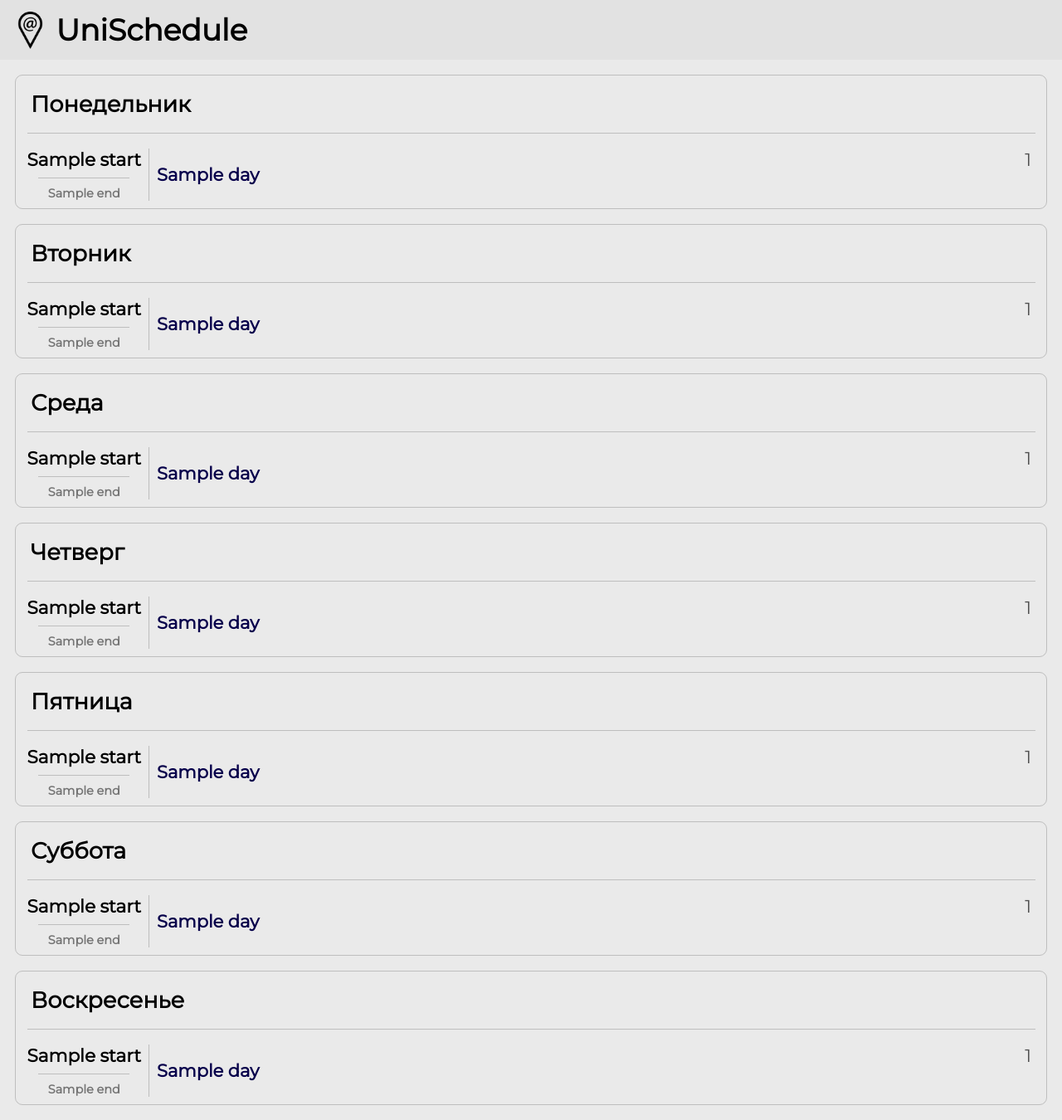
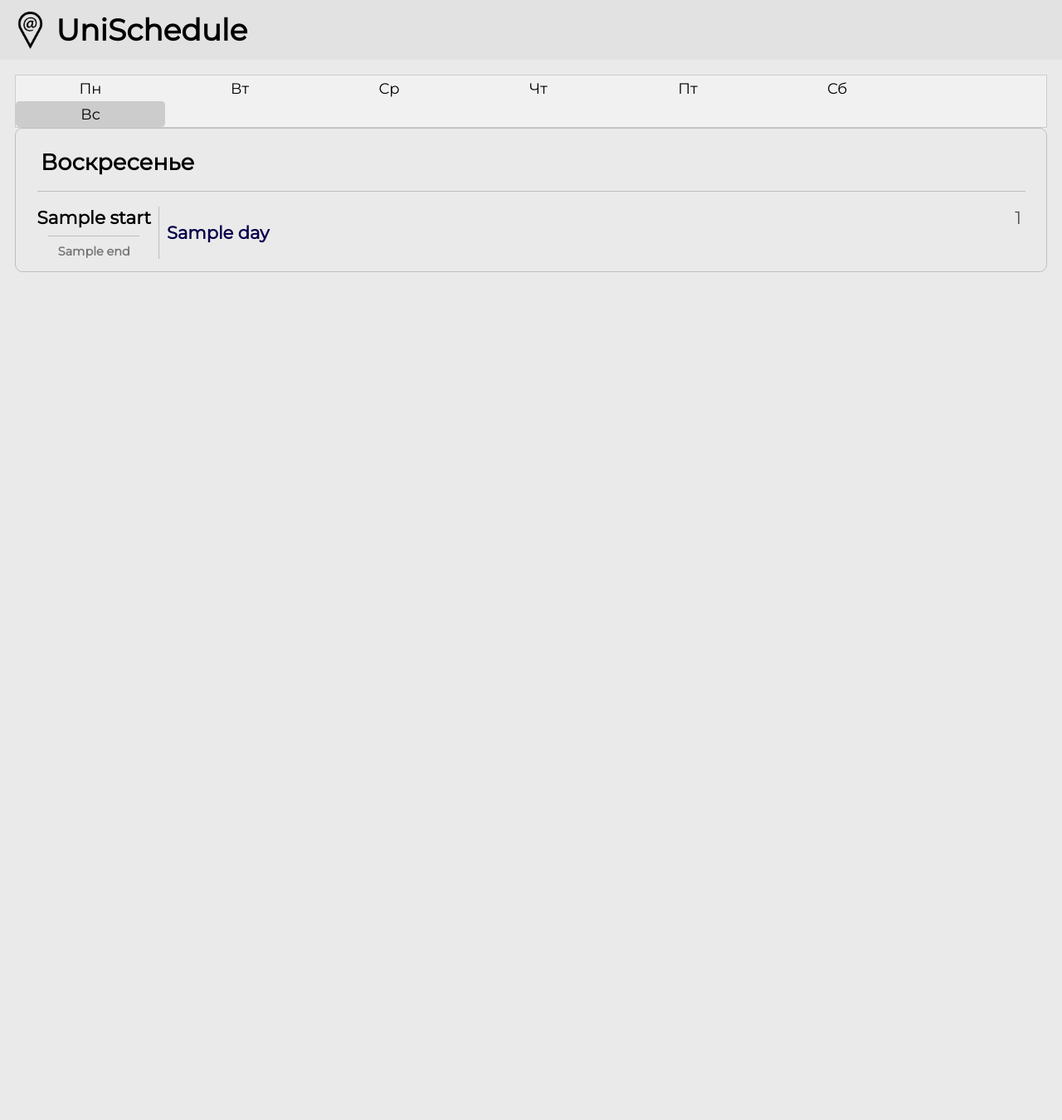
Before and after one commit to SergeGris/UniSchedule-site, a Flask app: template templates/schedule.html in a window 1280 px wide. Shown: the whole page at 83% size. After the commit the page ends 328 px from the top, so only its background shows below. Run offline with Flask 3, Linux system fonts and the light colour scheme; the template is opened without the code that fills it: most values are stand-ins (such as "Sample title", 1, 10 or a date in 2020).

Commit message:
Add tabs in schedule.

```diff
--- a/static/styles.css
+++ b/static/styles.css
@@ -21,7 +21,6 @@ body {
 header {
 	position: sticky;
 	top: 0;
-	z-index: 999;
 
 	padding: 0.75em;
 	height: 2.5em;
@@ -51,8 +50,7 @@ header h1 {
 	margin: 0;
 }
 
-select,
-button {
+select, button {
 	background-color: var(--interact-color);
 	border: 1px solid var(--select-border);
 	border-radius: 0.25em;
@@ -66,13 +64,11 @@ button {
 	cursor: pointer;
 }
 
-select:hover,
-button:hover {
+select:hover, button:hover {
 	background-color: var(--interact-hover-color);
 }
 
-select:disabled,
-button:disabled {
+select:disabled, button:disabled {
 	cursor: default;
 	background-color: var(--background-color);
 }
@@ -146,13 +142,15 @@ hr {
 .class-time-start {
 	margin: 0;
 	font-size: 1.2rem;
-	opacity: 1
+	opacity: 1;
+        text-align: center;
 }
 
 .class-time-end {
 	margin: 0;
 	font-size: 0.8rem;
 	opacity: 0.5;
+        text-align: center;
 }
 
 .vl {
@@ -184,3 +182,49 @@ hr {
 	font-size: 1.2rem;
 	opacity: 0.65;
 }
+
+/* Style the tab */
+.tab {
+	overflow: hidden;
+	border: 1px solid #ccc;
+	background-color: #f1f1f1;
+}
+
+/* Style the buttons that are used to open the tab content */
+.tab button {
+	background-color: inherit;
+	float: left;
+	border: none;
+	outline: none;
+	cursor: pointer;
+	/* padding: 14px 16px; */
+	transition: 0.3s;
+}
+
+/* Change background color of buttons on hover */
+.tab button:hover {
+	background-color: #ddd;
+}
+
+/* Create an active/current tablink class */
+.tab button.active {
+	background-color: #ccc;
+}
+
+/* Style the tab content */
+.tabcontent {
+	display: none;
+	padding: 6px 12px;
+	border: 1px solid #ccc;
+	border-top: none;
+	animation: fadeEffect 0.2s; /* Fading effect takes 1 second */
+	/* padding: 1rem; */
+	border-radius: var(--border-radius);
+	border: 1px solid var(--border-color);
+}
+
+/* Go from zero to full opacity */
+@keyframes fadeEffect {
+	from {opacity: 0;}
+	to {opacity: 1;}
+}
--- a/templates/schedule.html
+++ b/templates/schedule.html
@@ -4,10 +4,18 @@
 
 {% block content %}
 
+<div class="tab">
+	{% for day in ["Понедельник", "Вторник", "Среда", "Четверг", "Пятница", "Суббота", "Воскресенье"] %}
+	{% if days[loop.index0] %}
+	<button id="{{ loop.index0 }}" class="tablinks" onclick="openDay(event, '{{ day }}')">{{ ["Пн", "Вт", "Ср", "Чт", "Пт", "Сб", "Вс"][loop.index0] }}</button>
+	{% endif %}
+	{% endfor %}
+</div>
+
 <div id="days-container">
 	{% for day in ["Понедельник", "Вторник", "Среда", "Четверг", "Пятница", "Суббота", "Воскресенье"] %}
         {% if days[loop.index0] %}
-	<div class="day">
+	<div id={{ day }} class="tabcontent">
 		<h2 class="day-title">{{ day }}</h2>
 		<hr></hr>
 		<div class="classes-container">
@@ -15,9 +23,9 @@
 			{% if class.name %}
 			<div class="class">
 				<div class="class-time-container">
-					<p class="class-time-start" style="text-align: center"><strong>{{ class.start }}</strong></p>
+					<p class="class-time-start"><strong>{{ class.start }}</strong></p>
                                         <hr></hr>
-					<p class="class-time-end" style="text-align: center"><strong>{{ class.end }}</strong></p>
+					<p class="class-time-end"><strong>{{ class.end }}</strong></p>
 				</div>
 				<div class="vl"></div>
 				<div class="class-info-container">
@@ -39,4 +47,55 @@
 	{% endfor %}
 </div>
 
+<script>
+// Used in schedule.html
+function openDay(evt, name) {
+	var i, tabcontent, tablinks;
+
+	// Get all elements with class="tabcontent" and hide them.
+	tabcontent = document.getElementsByClassName("tabcontent");
+
+	for (i = 0; i < tabcontent.length; i++) {
+		tabcontent[i].style.display = "none";
+	}
+
+	// Get all elements with class="tablinks" and remove the class "active"
+	tablinks = document.getElementsByClassName("tablinks");
+
+	for (i = 0; i < tablinks.length; i++) {
+		tablinks[i].className = tablinks[i].className.replace(" active", "");
+	}
+
+	// Show the current tab, and add an "active" class to the button that opened the tab
+	document.getElementById(name).style.display = "block";
+	evt.currentTarget.className += " active";
+	currentTab = name;
+}
+
+function getDay() {
+	const d = new Date();
+	var r = d.getDay();
+
+	// getDay returns 0 for Sunday, but we are russian, so we number weekdays starting from Monday.
+	r--;
+
+	if (r < 0)
+                r += 7;
+
+	return r;
+}
+
+function openSuitableDay() {
+	const day = getDay();
+
+	if (document.getElementById(day) === null) {
+		document.getElementById(0).click();
+	} else {
+		document.getElementById(day).click();
+	}
+}
+
+openSuitableDay();
+</script>
+
 {% endblock %}
```
